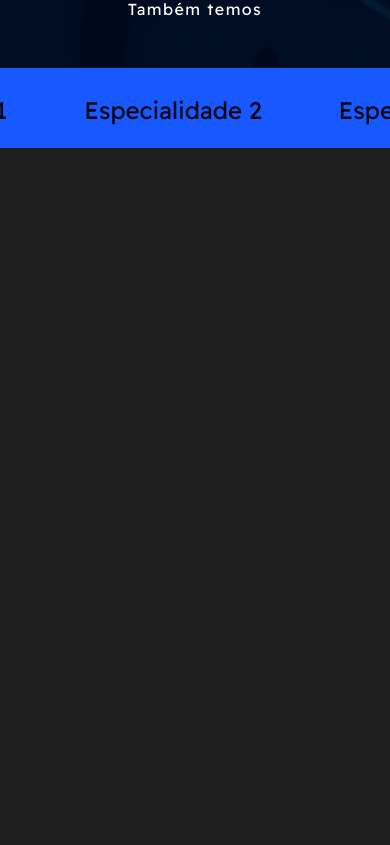
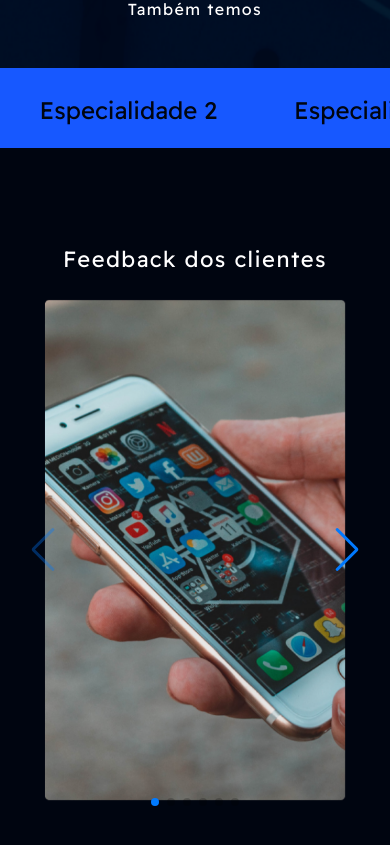
Before and after one commit to Yures1lva/MF_Produtora, a React (Vite) app in the folder MfProdutora/: page / in a window 390 px wide. Shown: the part 4300-5145 px from the top of the page. Before the commit the page ends 4548 px from the top, so only its background shows below. Built offline with nearby package versions, Linux system fonts and the light colour scheme.

Commit message:
slider responsivo

```diff
--- a/MfProdutora/src/App.tsx
+++ b/MfProdutora/src/App.tsx
@@ -13,7 +13,7 @@ function App() {
       <TopContent/>
       <Results/>
       <Services/>
-      {/*<Feedback/>*/}
+      <Feedback/>
     </>
   )
 }
--- a/MfProdutora/src/components/feedback/Carroussel.tsx
+++ b/MfProdutora/src/components/feedback/Carroussel.tsx
@@ -1,4 +1,4 @@
-import { Navigation, Pagination, Scrollbar, A11y, Autoplay } from 'swiper/modules';
+import { Navigation, Pagination, Scrollbar, A11y, Autoplay,} from 'swiper/modules';
 import print01 from "../../assets/imgs/feedback/print01.png"
 import print02 from "../../assets/imgs/feedback/print02.png"
 import print03 from "../../assets/imgs/feedback/print03.png"
@@ -13,6 +13,7 @@ import 'swiper/css/navigation';
 import 'swiper/less/navigation';
 import 'swiper/css/pagination';
 import 'swiper/css/scrollbar';
+
 import { useState, useEffect } from 'react';
 
 const slides = [print01,print02,print03,print01,print02,print03]
@@ -26,7 +27,7 @@ export function Carroussel(){
         function handleRezie(){
             if(window.innerWidth < 620){
                 setSlidePerView(1)
-            }else if(window.innerWidth < 920){
+            }else if(window.innerWidth < 990){
                 setSlidePerView(2)
             }else{
                 setSlidePerView(3)
@@ -41,20 +42,23 @@ export function Carroussel(){
 
     return(
         <>
-          <div className='container' id="feedback">
+          <div className='container container-box' id="feedback">
               <Swiper
-                // install Swiper modules
+                    className='mySwiper'
+                    centeredSlides={true}
                     modules={[Navigation, Pagination, Scrollbar, A11y, Autoplay]}
                     spaceBetween={50}
                     slidesPerView={slidesPerView}
                     autoplay={{
-                    delay: 1500,
+                        delay: 2000,
                         disableOnInteraction: false,
                     }}
                     pagination={{
                         clickable: true,
                     }}
                     navigation={true}
+
+
               >
               {slides.map((item) => (
                 <SwiperSlide>
@@ -63,6 +67,7 @@ export function Carroussel(){
                     </img>
                 </SwiperSlide>
               ))}
+
               </Swiper>
           </div>
     <br />
--- a/MfProdutora/src/components/feedback/Feedback.module.css
+++ b/MfProdutora/src/components/feedback/Feedback.module.css
@@ -4,6 +4,21 @@
 .imgCarroussel{
     height: 31.25rem /*500px*/;
     width: 18.75rem /*300px*/;
-    margin-top: 3.125rem /*50px*/;
-    border-radius: 5px;
+    display: block;
+    margin: 20px auto;
 }
+
+.arrow {
+    position: absolute;
+    top: 45%;
+    z-index: 1000;
+    display: flex;
+    width: 100%;
+    justify-content: space-between;
+  }
+  .arrowLeft {
+    left: 0;
+  }
+  .arrowRight {
+    right: 0;
+  }
```
Also changed, not shown: MfProdutora/src/assets/imgs/feedback/print02.png, MfProdutora/src/assets/imgs/feedback/print03.png. Lines whose indentation alone changed are shown as unchanged.
